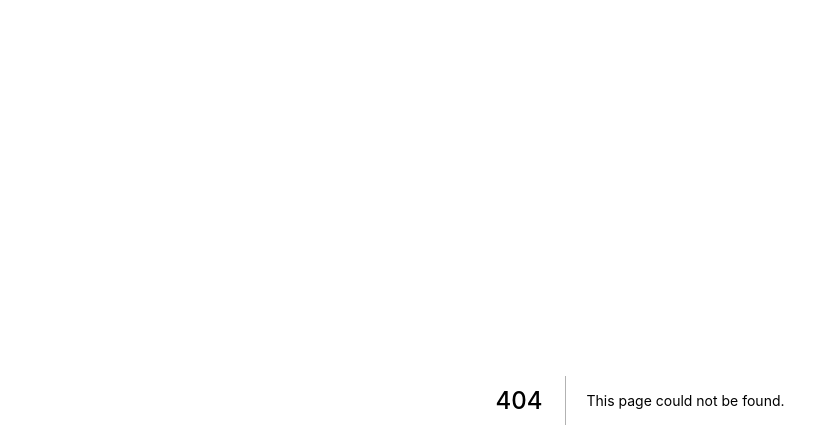
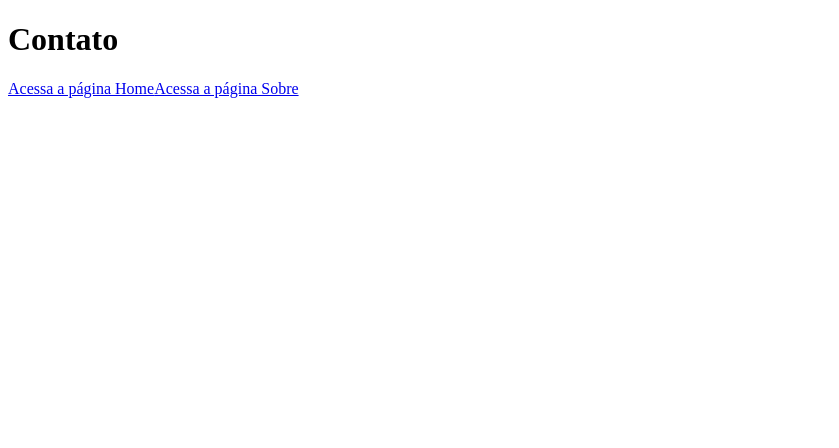
Before and after one commit to GIOVANIMORAS/ideia-unica, a Next.js app: page /contato in a window 1280 px wide. Before the commit this address had no page. Shown: the top 448 px of the page, without its empty margins (0-839 px from the left). Built offline with nearby package versions, Linux system fonts and the light colour scheme.

Commit message:
inclusão contato

```diff
--- /dev/null
+++ b/pages/contato.js
@@ -0,0 +1,11 @@
+function Contato(){
+    return (
+        <div>
+            <h1>Contato</h1>
+            <a href="/">Acessa a página Home</a>
+            <a href="/sobre">Acessa a página Sobre</a>
+        </div>
+    )
+}
+
+export default Contato
--- a/pages/index.js
+++ b/pages/index.js
@@ -7,6 +7,7 @@ function Home(){
                 <Contador />
 
                 <a href="/sobre">Acesse a Página 'Sobre'</a>
+                <a href="/contato">Acesse a Página 'Contato'</a>
             </div>
 }
 
```
